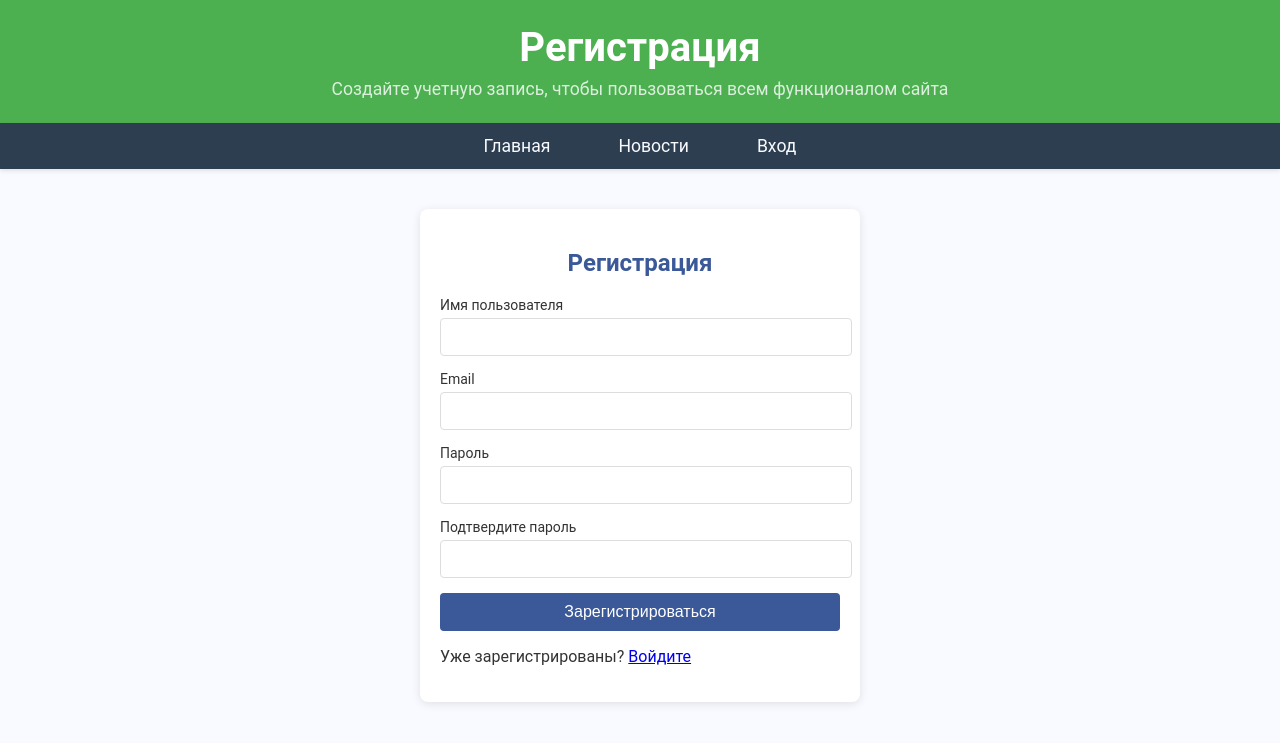
After one commit to kan1v/finance_tracker, a Flask app: page /registration in a window 1280 px wide. The commit adds this page. Shown: the top 743 px of the page. Run offline with Flask 3, Linux system fonts and the light colour scheme.

Commit message:
Добавил страницу news так же сделал функцию для нее и добавил функцию registration но нужно ее правильно дописать и так же доделать правильное отображение flash сообщений

```diff
--- a/FDataBase.py
+++ b/FDataBase.py
@@ -11,13 +11,47 @@ class FDataBase:
         self.__cur = db.cursor()
 
     def getNews(self):
-        sql = '''SELECT * FROM news'''
         try:
-            self.__cur.execute(sql)
-            res = self.__cur.fetchall()
-            if res: return res
+            self.__cur.execute("SELECT news_name, news_text, time FROM news")
+            results = self.__cur.fetchall()  # Получаем все записи
+            if results:
+                # Распределяем данные по переменным
+                news_name = [row[0] for row in results]
+                news_text = [row[1] for row in results]
+                news_time = [row[2] for row in results]
+                return news_name, news_text, news_time
+            else:
+                return [], [], []  # Если данных нет, возвращаем пустые списки
         except sqlite3.Error as e:
-            print(f'Ошибка чтения из бд: {e}')
+            print(f'Ошибка чтения из БД: {e}')
+            return [], [], []  # Если произошла ошибка, возвращаем пустые списки
 
-    def addNews(self, name, text):
-        pass
+
+    def getUSerUsername(self, username):
+        try:
+            self.__cur.execute("SELECT username FROM  users WHERE username = ?", (username,))
+            res = self.__cur.fetchone()
+            if res:
+                return res
+        except sqlite3.Error as e:
+            print(f'Ошибка при выполнееи запроса: {e}')
+            return False
+
+    def getUserEmail(self, email):
+        try:
+            self.__cur.execute("SELECT username FROM  users WHERE email = ?", (email,))
+            res = self.__cur.fetchone()
+            if res:
+                return res
+        except sqlite3.Error as e:
+            print(f'Ошибка при выполнееи запроса: {e}')
+            return False
+
+    def addUser(self, username, email, hash_password):
+        try:
+            self.__cur.execute("INSERT INTO users VALUES(NULL, ?,?,?)", (username, email, hash_password))
+            self.__db.commit()
+            return True
+        except sqlite3.Error as e:
+            print(f'Ошибка доблавения пользователя в БД {e}')
+            return False
--- a/app.py
+++ b/app.py
@@ -3,7 +3,7 @@ import os
 # Импорты связанные с   sqlite3
 import sqlite3
 # Импорты связанные с Flask
-from flask import Flask, abort, g, render_template, request, flash, redirect, url_for
+from flask import Flask, abort, g, render_template, request, flash, redirect, url_for, session
 
 # Импоты связанные с python-dotenv
 from dotenv import find_dotenv, load_dotenv
@@ -68,11 +68,47 @@ def close_db(error):
 # Обработчик главной страницы и так же новостей
 @app.route('/')
 def index():
-    news_all_info = dbase.getNews()
     return render_template('index.html')
 
+@app.route('/news')
+def news():
+    news_name, news_text, news_time = dbase.getNews()
+    news_data = zip(news_name, news_text, news_time)
+    print(news_data)
+    return render_template('news.html', news_data=news_data)
 
 
+# Обработчик страницыы авторизации
+@app.route('/login')
+def login():
+    return render_template('login.html')
+
+# Обработчик страницы регистрации
+@app.route('/registration', methods=['POST', 'GET'])
+def registration():
+    if request.method == 'POST':
+        if len(request.form['username']) < 4:
+            flash('В usernmae должно быть больше символов', 'error')
+        elif request.form['username'] == dbase.getUSerUsername(request.form['username']):
+            flash('Пользователь с таким username уже существует', 'error')
+        elif len(request.form['email']) < 4:
+            flash('Введие корректное значение', 'error')
+        elif request.form['email'] == dbase.getUserEmail(request.form['email']):
+            flash('Пользователь с таким email уже существует', 'error')
+        elif len(request.form['password']) < 4:
+            flash('Пароль должен быть более надежный', 'error')
+        elif request.form['password'] != request.form['confirm_password']:
+            flash('Пароли должны совпадать', 'error')
+        else:
+            hash = generate_password_hash(request.form['password'])
+            res = dbase.addUser(request.form['username'], request.form['email'], hash)
+            if res:
+                flash('Вы успешно зарегестрированы', 'success')
+                return(redirect(url_for('login')))
+            else:
+                flash('Ошибка при добавлении в БД', 'error')
+
+    return render_template('registration.html')
 
 
 
--- a/sq_db.sql
+++ b/sq_db.sql
@@ -4,3 +4,10 @@ CREATE TABLE IF NOT EXISTS news (
     news_text text NOT NULL,
     time integer NOT NULL
 );
+
+CREATE TABLE IF NOT EXISTS users (
+    id integer PRIMARY KEY AUTOINCREMENT,
+    username text NOT NULL,
+    email text NOT NULL,
+    hash_password text NOT NULL
+);
--- /dev/null
+++ b/static/css/registration.css
@@ -0,0 +1,91 @@
+/* Регистрация */
+.auth-form {
+    max-width: 400px;
+    margin: 40px auto;
+    padding: 20px;
+    background-color: white;
+    border-radius: 8px;
+    box-shadow: 0 2px 10px rgba(0, 0, 0, 0.1);
+}
+
+.auth-form h2 {
+    text-align: center;
+    margin-bottom: 20px;
+    color: #3b5998; /* Темно-синий */
+}
+
+.form-group {
+    margin-bottom: 15px;
+}
+
+.form-group label {
+    display: block;
+    font-size: 14px;
+    margin-bottom: 5px;
+    color: #333;
+}
+
+.form-group input {
+    width: calc(100% - 10px); /* Уменьшение ширины для отступов */
+    padding: 10px;
+    font-size: 14px;
+    border: 1px solid #ddd;
+    border-radius: 4px;
+    transition: border-color 0.3s;
+    margin-right: 10px; /* Отступ справа */
+}
+
+.form-group input:focus {
+    border-color: #3b5998;
+    outline: none;
+}
+
+button {
+    width: 100%;
+    padding: 10px;
+    background-color: #3b5998;
+    color: white;
+    border: none;
+    border-radius: 4px;
+    font-size: 16px;
+    cursor: pointer;
+    transition: background-color 0.3s;
+}
+
+button:hover {
+    background-color: #2d3e50; /* Темно-серый */
+}
+
+.login-link {
+    text-align: center;
+    margin-top: 15px;
+    font-size: 0.9rem;
+    color: #555;
+}
+
+.login-link a {
+    color: #3b5998;
+    text-decoration: none;
+    font-weight: bold;
+}
+
+.login-link a:hover {
+    text-decoration: underline;
+}
+
+
+/* Контейнер для flash сообщений на странице регистрации */
+.flash-messages {
+    position: absolute; /* Абсолютное позиционирование для контейнера */
+    top: 80px; /* Расположение ниже верхней части страницы */
+    left: 50%; /* Центрирование по горизонтали */
+    transform: translateX(-50%); /* Центрирование по горизонтали */
+    width: 100%;
+    max-width: 600px;
+    z-index: 1000; /* Чтобы сообщения отображались поверх других элементов */
+}
+
+/* Отступы для формы регистрации */
+.registration-form {
+    margin-top: 120px; /* Добавляем отступ для корректного отображения */
+}
--- a/static/css/style.css
+++ b/static/css/style.css
@@ -9,7 +9,7 @@ body {
 
 /* Шапка */
 header {
-    background-color: #3b5998; /* Темно-синий */
+    background-color: #4CAF50; /* Темно-синий */
     color: white;
     padding: 1.5rem 0;
     text-align: center;
@@ -51,57 +51,6 @@ nav a:hover {
     color: white;
 }
 
-/* Основная часть */
-main {
-    padding: 2rem;
-    max-width: 800px;
-    margin: 2rem auto;
-}
-
-/* Раздел "О сайте" */
-section {
-    margin-bottom: 2rem;
-}
-
-section h2 {
-    font-size: 1.8rem;
-    color: #3b5998; /* Темно-синий */
-    border-bottom: 2px solid #e3e8f1; /* Светло-серый */
-    padding-bottom: 0.5rem;
-}
-
-/* Новости */
-.news-item {
-    background-color: white;
-    border: 1px solid #e3e8f1; /* Светло-серый */
-    padding: 1rem;
-    margin: 1rem 0;
-    border-radius: 8px;
-    box-shadow: 0 2px 4px rgba(0, 0, 0, 0.05);
-    transition: transform 0.3s;
-}
-
-.news-item:hover {
-    transform: translateY(-3px);
-    box-shadow: 0 4px 8px rgba(0, 0, 0, 0.1);
-}
-
-.news-item h3 {
-    margin: 0 0 0.5rem;
-    font-size: 1.4rem;
-    color: #2d3e50; /* Темно-серый */
-}
-
-.news-item p {
-    margin: 0 0 0.5rem;
-    line-height: 1.5;
-}
-
-.news-item small {
-    font-size: 0.9rem;
-    color: #888;
-}
-
 /* Адаптивность */
 @media (max-width: 768px) {
     nav a {
--- /dev/null
+++ b/templates/registration.html
@@ -0,0 +1,65 @@
+<!DOCTYPE html>
+<html lang="en">
+
+<head>
+    <meta charset="UTF-8">
+    <meta name="viewport" content="width=device-width, initial-scale=1.0">
+    <link rel="stylesheet" href="{{ url_for('static', filename='css/style.css') }}">
+    <link rel="stylesheet" href="{{ url_for('static', filename='css/registration.css') }}">
+    <title>Регистрация</title>
+</head>
+
+<body>
+    <header>
+        <h1>Регистрация</h1>
+        <p>Создайте учетную запись, чтобы пользоваться всем функционалом сайта</p>
+    </header>
+
+    <nav>
+        <a href="{{ url_for('index') }}">Главная</a>
+        <a href="{{ url_for('news') }}">Новости</a>
+        <a href="{{ url_for('login') }}">Вход</a>
+    </nav>
+
+    <main>
+        <!-- Блок для отображения flash-сообщений -->
+        {% with messages = get_flashed_messages(with_categories=true) %}
+        {% if messages %}
+        <div class="flash-messages">
+            {% for category, message in messages %}
+            <div class="flash-message {{ category }}">
+                {{ message }}
+            </div>
+            {% endfor %}
+        </div>
+        {% endif %}
+        {% endwith %}
+
+
+        <div class="auth-form">
+            <h2>Регистрация</h2>
+            <form action="{{ url_for('registration') }}" method="post">
+                <div class="form-group">
+                    <label for="username">Имя пользователя</label>
+                    <input type="text" id="username" name="username" required>
+                </div>
+                <div class="form-group">
+                    <label for="email">Email</label>
+                    <input type="email" id="email" name="email" required>
+                </div>
+                <div class="form-group">
+                    <label for="password">Пароль</label>
+                    <input type="password" id="password" name="password" required>
+                </div>
+                <div class="form-group">
+                    <label for="confirm_password">Подтвердите пароль</label>
+                    <input type="password" id="confirm_password" name="confirm_password" required>
+                </div>
+                <button type="submit">Зарегистрироваться</button>
+            </form>
+            <p class="redirect">Уже зарегистрированы? <a href="{{ url_for('login') }}">Войдите</a></p>
+        </div>
+    </main>
+</body>
+
+</html>
```
Also changed, not shown: other parts of static/css/style.css (+42 -0 lines), static/css/index.css (added, +18 -0 lines), static/css/login.css (added, +74 -0 lines), static/css/news.css (added, +58 -0 lines), templates/index.html (+5 -16 lines), templates/login.html (added, +44 -0 lines), templates/news.html (added, +44 -0 lines), readme.txt.
